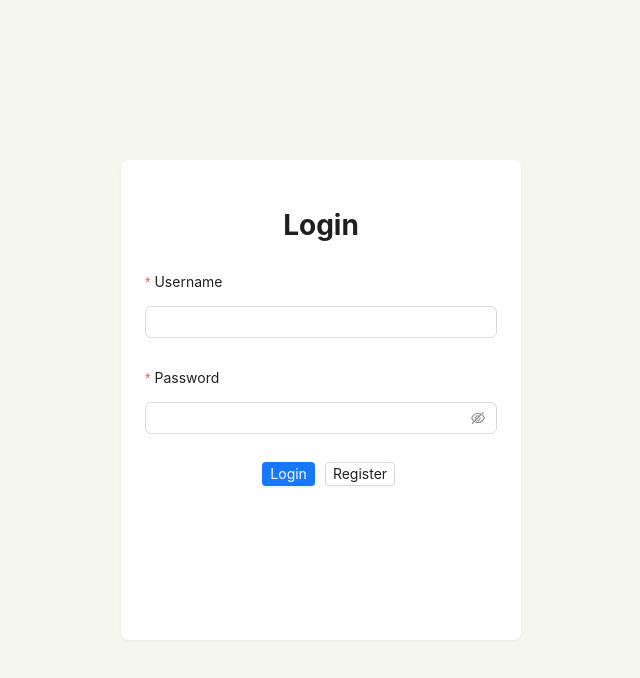
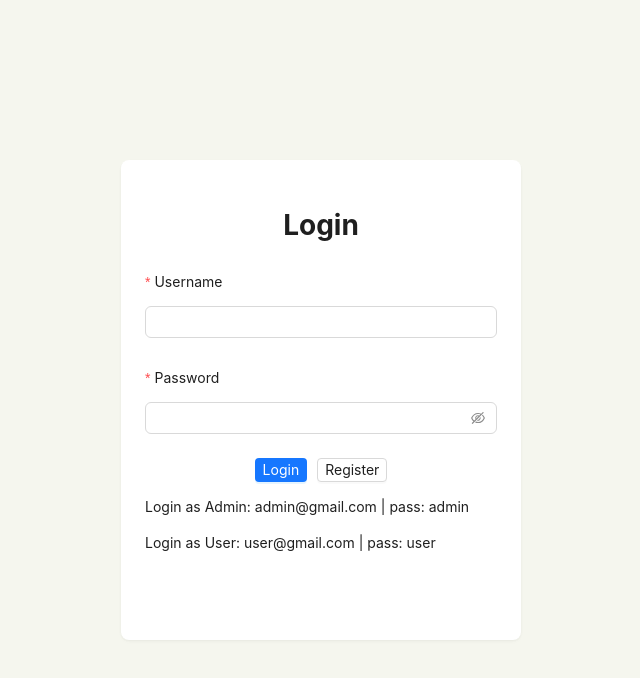
Before and after one commit to trunghaiii/Job-Portal-Frontend, a React (Vite) app: page /login in a window 1280 px wide. Shown: the top 678 px of the page, without its empty margins (319-959 px from the left). Built offline with nearby package versions, Linux system fonts and the light colour scheme; no server answers.

Commit message:
adding login info on Login page

```diff
--- a/src/components/Login/Login.tsx
+++ b/src/components/Login/Login.tsx
@@ -75,8 +75,8 @@ const Login = () => {
                         <Input.Password />
                     </Form.Item>
 
-                    <Form.Item wrapperCol={{ offset: 8, span: 16 }}>
-                        <div style={{ display: "flex", gap: "10px" }}>
+                    <Form.Item >
+                        <div style={{ display: "flex", gap: "10px", justifyContent: 'center' }}>
                             <Button
                                 size='small'
                                 type="primary"
@@ -92,6 +92,10 @@ const Login = () => {
                                 Register
                             </Button>
                         </div>
+                        <div>
+                            <p>Login as Admin: admin@gmail.com | pass: admin</p>
+                            <p>Login as User: user@gmail.com | pass: user</p>
+                        </div>
                     </Form.Item>
                 </Form>
             </Card>
```
